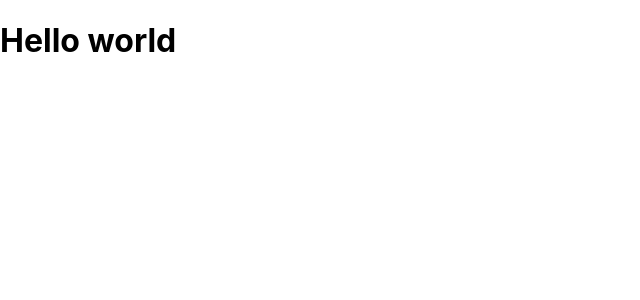
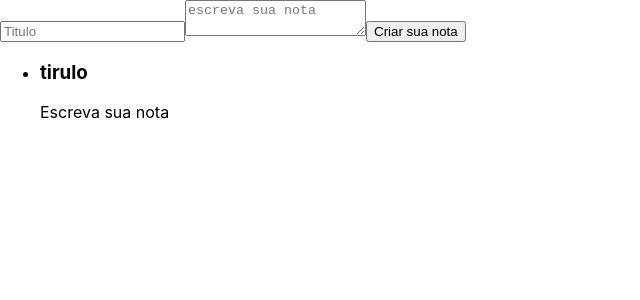
Before and after one commit to LucasMeyble/alura, a React (Create React App) app in the folder entendendo_react/ceep/: page / in a window 1280 px wide. Shown: the top 300 px of the page, without its empty margins (0-640 px from the left). Built offline with nearby package versions, Linux system fonts and the light colour scheme.

Commit message:
criando componentes

```diff
--- a/entendendo_react/ceep/src/App.js
+++ b/entendendo_react/ceep/src/App.js
@@ -1,8 +1,18 @@
 import React from 'react';
+import { ListaDeNotas } from './components/ListaDeNotas'
 
 function App() {
   return (
-    <h1>Hello world</h1>
+    <>
+      <form>
+        <input type="text" placeholder="Titulo" />
+        <textArea placeholder="escreva sua nota" />
+
+        <button>Criar sua nota</button>
+      </form>
+
+      <ListaDeNotas></ListaDeNotas>
+    </>
   );
 }
 
--- /dev/null
+++ b/entendendo_react/ceep/src/components/ListaDeNotas.jsx
@@ -0,0 +1,20 @@
+import React, { Component } from 'react';
+
+export class ListaDeNotas extends Component{
+
+    render(){
+        return(
+            <ul>
+                <li>
+                    <section>
+                        <header>
+                        <h3>tirulo</h3>
+                        </header>
+                        <p>Escreva sua nota</p>
+                    </section>
+                </li>
+            </ul>
+        );
+    };
+
+}
```
